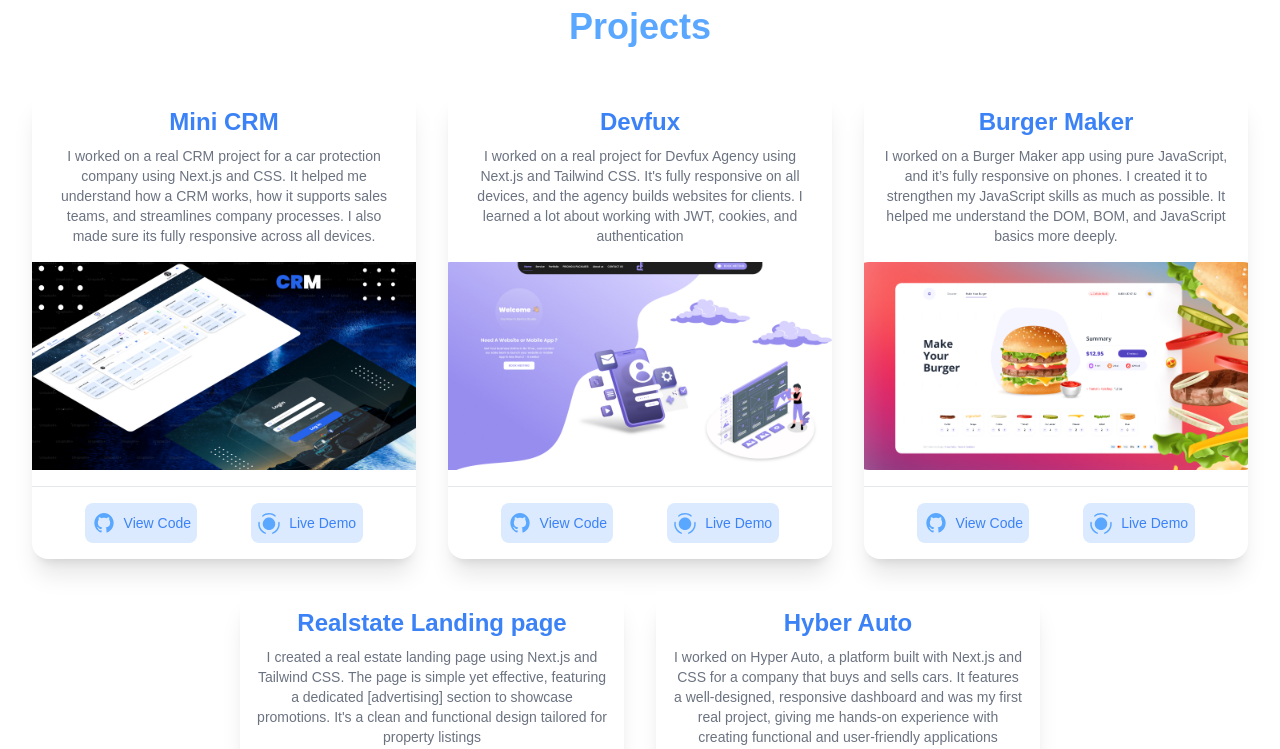
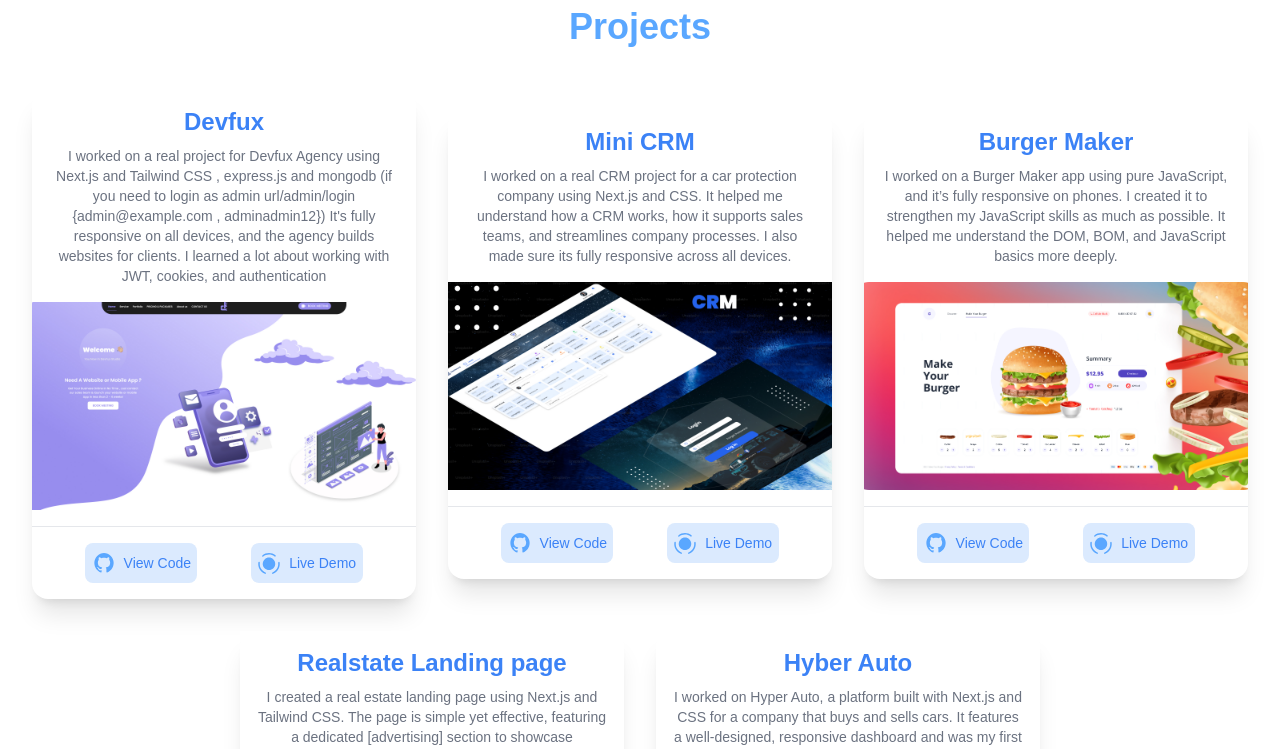
Before and after one commit to Abdallah-Wael10/Abdallah-wael-Portfolio, a Next.js app: page /componant/project in a window 1280 px wide. Shown: the top 749 px of the page. Built offline with nearby package versions, Linux system fonts and the light colour scheme.

Commit message:
Description of the update

```diff
--- a/src/app/componant/project/page.jsx
+++ b/src/app/componant/project/page.jsx
@@ -7,18 +7,19 @@
 import hyber from "./images/hyber.jpg"
 const Project = () => {
     const data = [
+      {title: "Devfux" ,
+        desc: "I worked on a real project for Devfux Agency using Next.js and Tailwind CSS , express.js and mongodb (if you need to login as admin url/admin/login {admin@example.com , adminadmin12}) It's fully responsive on all devices, and the agency builds websites for clients. I learned a lot about working with JWT, cookies, and authentication ",
+        image: Devfux,
+        github: "https://github.com/Abdallah-Wael10/devfux-frontend",
+        live: "https://devfux-frontend.vercel.app/"
+        },
         {title: "Mini CRM" ,
         desc: "I worked on a real CRM project for a car protection company using Next.js and CSS. It helped me understand how a CRM works, how it supports sales teams, and streamlines company processes. I also made sure its fully responsive across all devices.",
         image: crm,
         github: "https://github.com/Abdallah-Wael10/front-end-crm",
         live: "https://github.com/Abdallah-Wael10/front-end-crm"
         },
-        {title: "Devfux" ,
-        desc: "I worked on a real project for Devfux Agency using Next.js and Tailwind CSS. It's fully responsive on all devices, and the agency builds websites for clients. I learned a lot about working with JWT, cookies, and authentication ",
-        image: Devfux,
-        github: "https://github.com/Abdallah-Wael10/front-end-crm",
-        live: "https://github.com/Abdallah-Wael10/front-end-crm"
-        },
+
         {title: "Burger Maker" ,
         desc: "I worked on a Burger Maker app using pure JavaScript, and it’s fully responsive on phones. I created it to strengthen my JavaScript skills as much as possible. It helped me understand the DOM, BOM, and JavaScript basics more deeply. ",
         image: burger,
```
